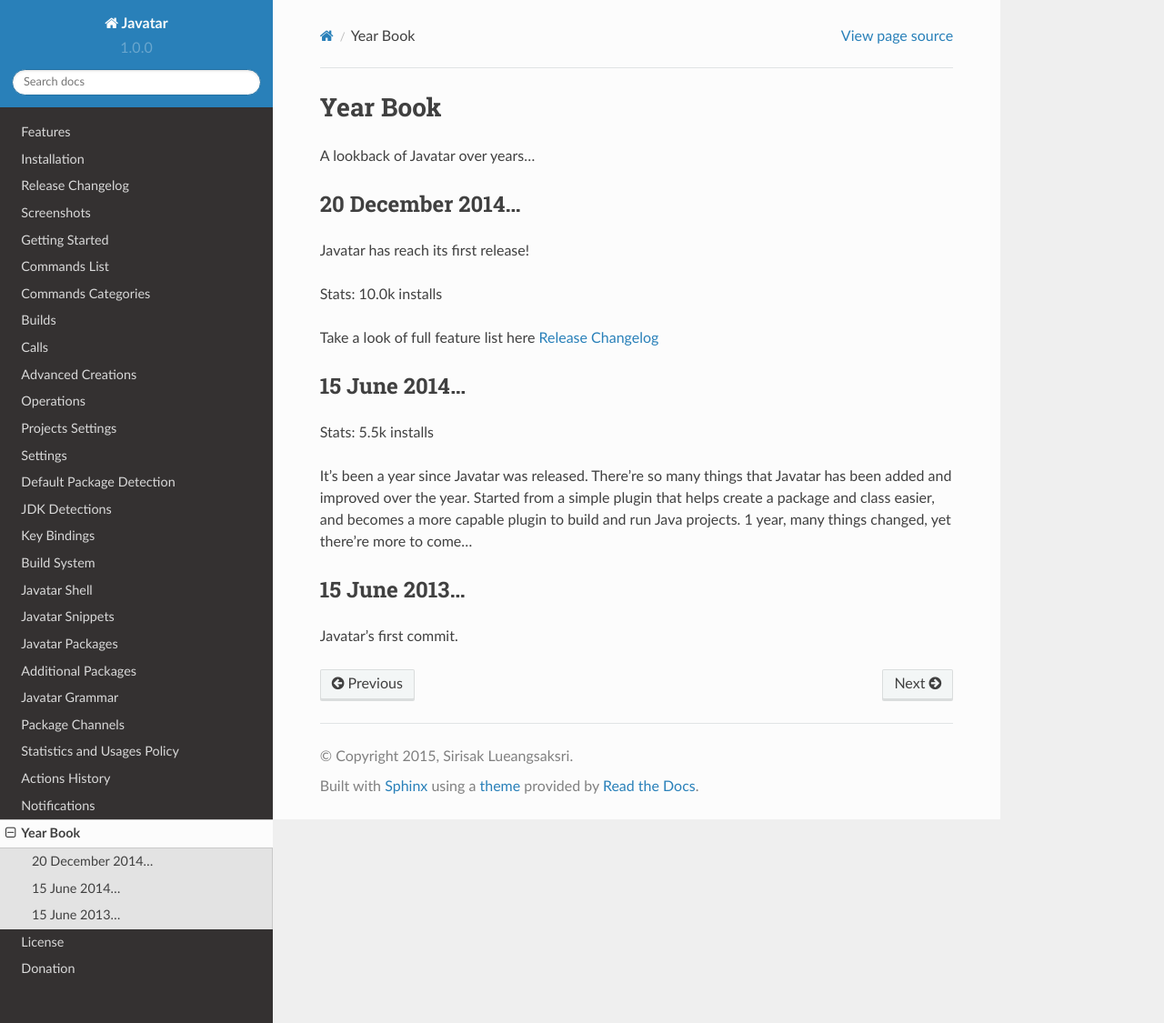
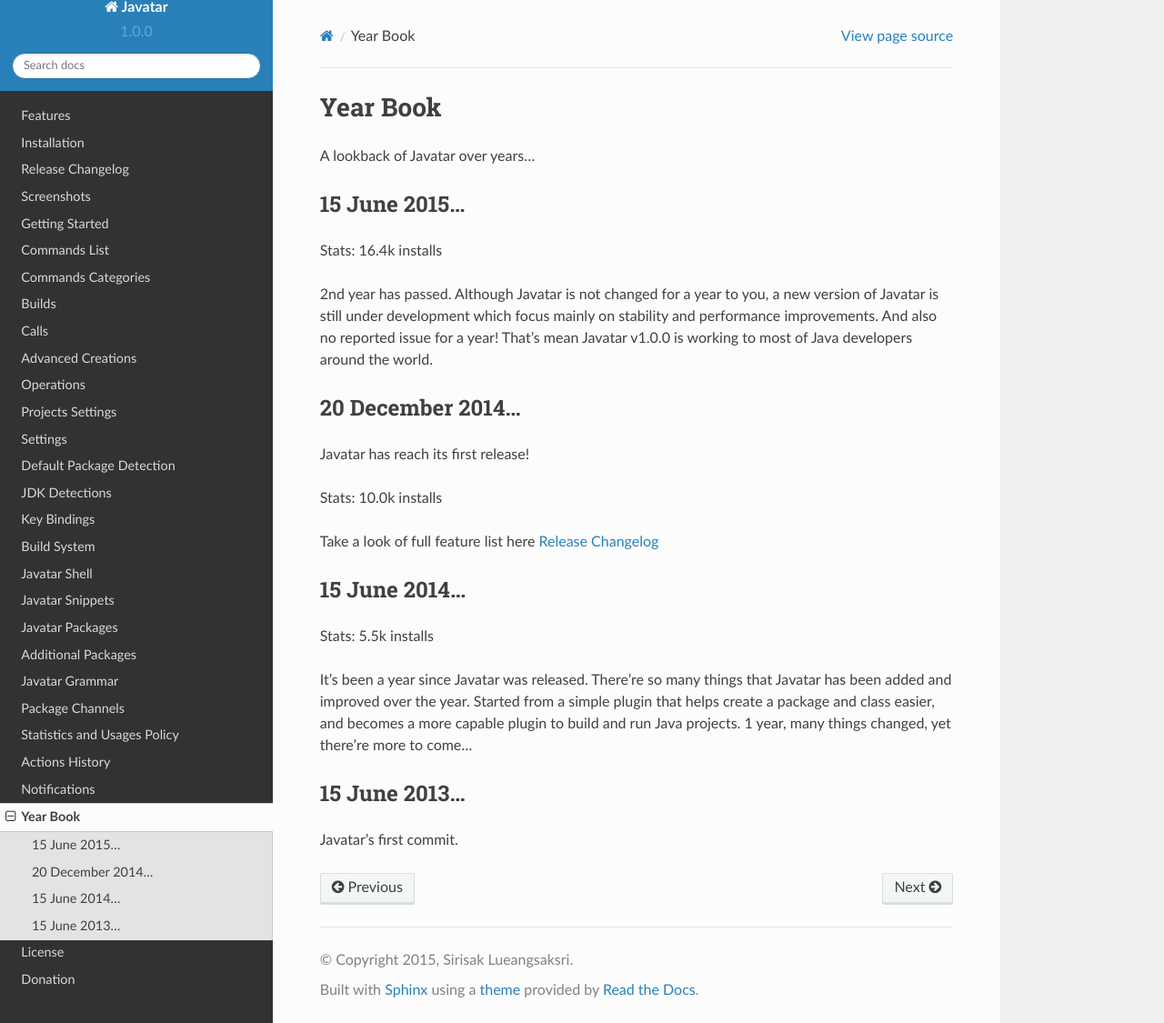
Before and after one commit to spywhere/JavatarDoc, a Sphinx documentation site: the page built from source/year_book.rst, in a window 1280 px wide and 1125 px high. Shown: the whole window at 91% size. Built offline with Sphinx 7.4.7 and the Read the Docs theme 2.0.0, drawn with Linux system fonts in a browser that asks for light colours.

Commit message:
Fix some typo and update year book

```diff
--- a/source/javatar_shell.rst
+++ b/source/javatar_shell.rst
@@ -3,10 +3,10 @@
 .. _javatar_shell:
 
 |J| Shell
-=============
+=========
 
 |J| shell works like a normal shell terminal.
-The difference between |J| shell and others shells is that |J| shell will accept your input by pusing the Enter/Return keys. This gives you the ability to read in your content on the current line.
+The difference between |J| shell and others shells is that |J| shell will accept your input by pressing the Enter/Return keys. This gives you the ability to read in your content on the current line.
 
 While |J| shell is running, you can close the view to force quit any application that is still running in the shell.
 
--- a/source/year_book.rst
+++ b/source/year_book.rst
@@ -6,6 +6,14 @@
 =========
 
 A lookback of |J| over years...
+
+15 June 2015...
+---------------
+
+Stats: 16.4k installs
+
+2nd year has passed. Although |J| is not changed for a year to you, a new version of |J| is still under development which focus mainly on stability and performance improvements.
+And also no reported issue for a year! That's mean |J| v1.0.0 is working to most of Java developers around the world.
 
 20 December 2014...
 -------------------
```
